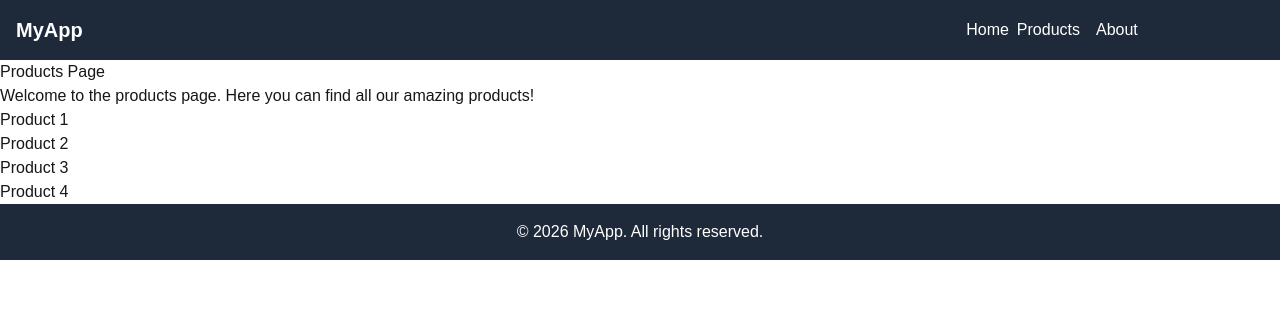
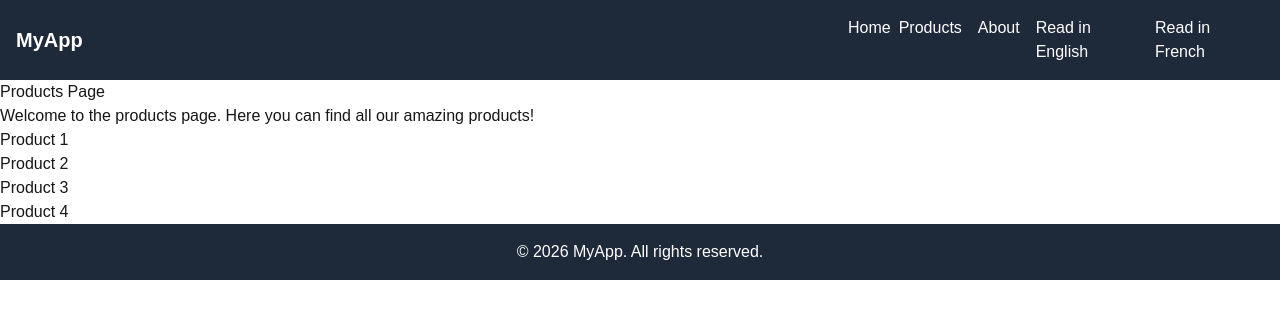
Before and after one commit to ajmalMundumuzhi/Next-Deep-Concepts, a Next.js app: page /products in a window 1280 px wide. Shown: the top 318 px of the page. Built offline with nearby package versions, Linux system fonts and the light colour scheme.

Commit message:
params and search params finished

```diff
--- /dev/null
+++ b/app/(marketing)/articles/[articleId]/page.tsx
@@ -0,0 +1,25 @@
+"use client";
+
+import Link from "next/link"
+import { use } from "react";
+//  we can't use async await in "use client" components, so we need to use "use" component instead
+export default function NewsArticles ({
+    params,
+    searchParams
+}:{
+    params: Promise<{ articleId: string }>,
+    searchParams: Promise<{ lang: "en" | "fr" | "es" }>
+}) {
+    const { articleId } = use(params);
+    const { lang = "en" } = use(searchParams);
+    return <div>
+        <h1>News Articles {articleId}</h1>
+        <p>Reading In Language: {lang}</p>
+
+        <div>
+            <Link href="/articles/{articleId}?lang=en">English </Link>
+            <Link href="/articles/{articleId}?lang=fr" className="ml-4">French </Link>
+            <Link href="/articles/{articleId}?lang=es" className="ml-4">Spanish </Link>
+        </div>
+    </div>
+}
--- a/app/(marketing)/layout.tsx
+++ b/app/(marketing)/layout.tsx
@@ -45,6 +45,12 @@
               <Link href="/about" className="mx-2">
                 About
               </Link>
+              <Link href="/articles/braking-news-123&lang=en" className="mx-2">
+                Read in English
+              </Link>
+              <Link href="/articles/braking-news-123&lang=fr" className="mx-2">
+                Read in French
+              </Link>
             </div>
           </nav>
         </header>
```
